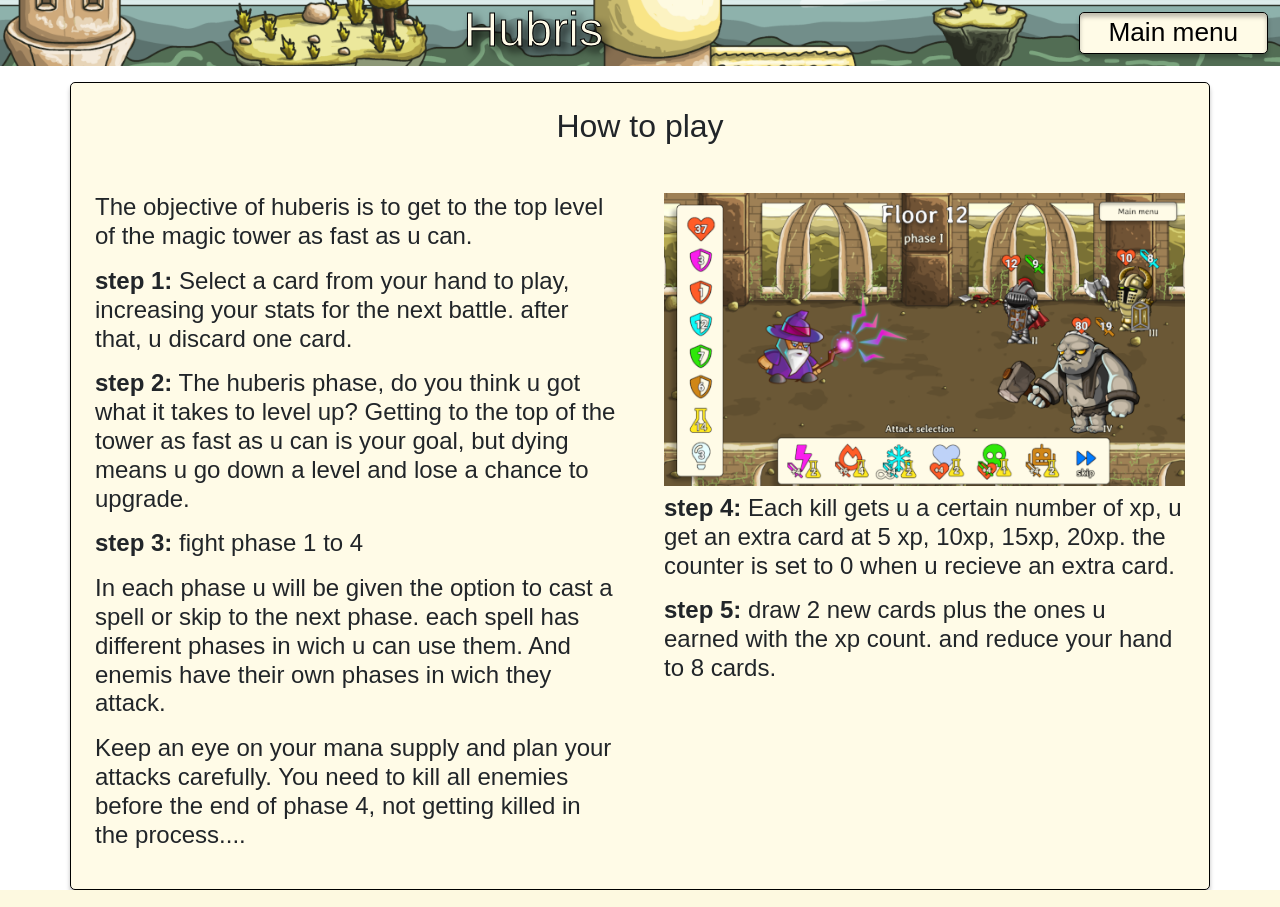
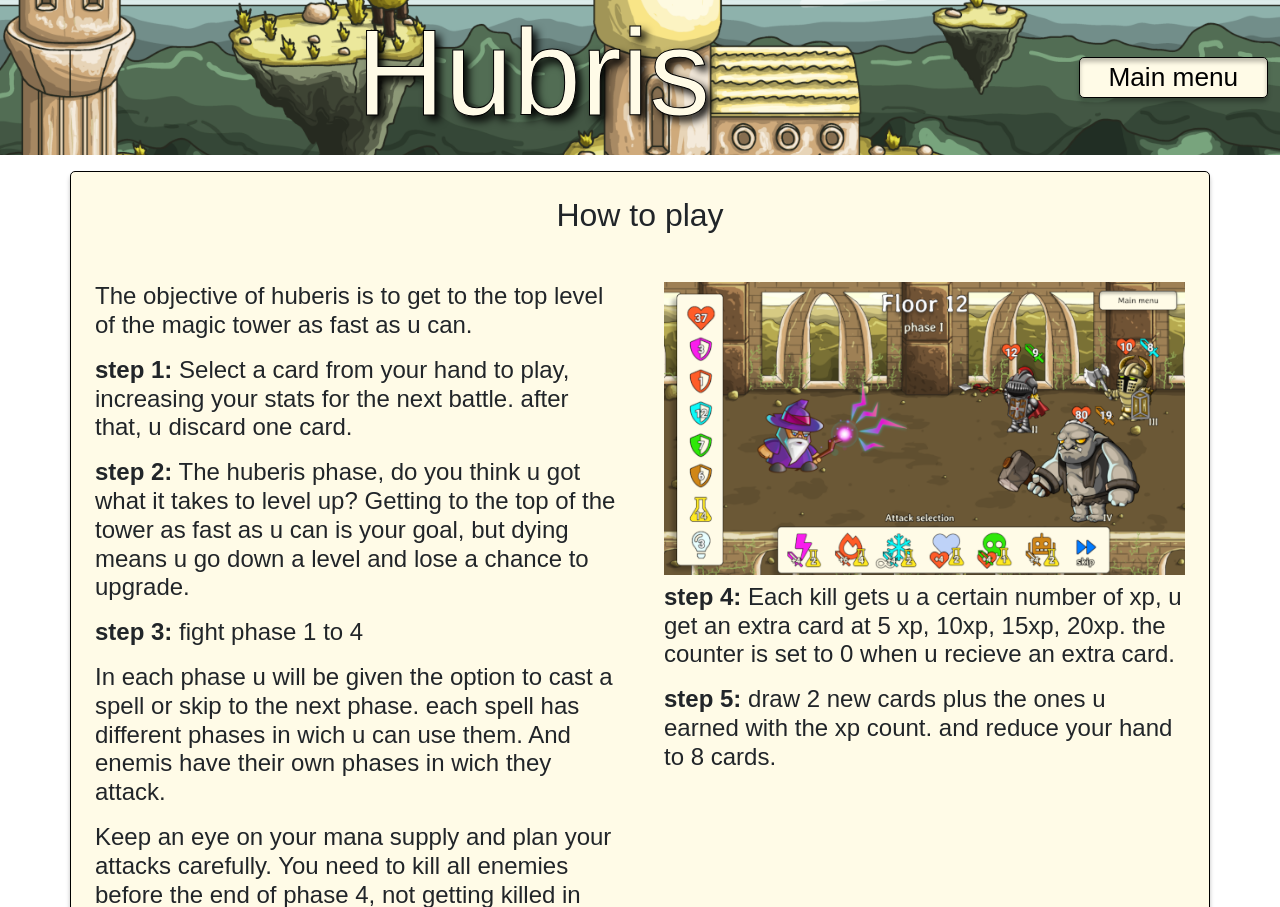
Before and after one commit to JorisPaarde/Hubris, a Django app: page /how-to-play/ in a window 1280 px wide. Shown: the top 907 px of the page. Run offline with Django 3.2, Linux system fonts and the light colour scheme; some web fonts are replaced.

Commit message:
Adjusted title size and message margin

```diff
--- a/templates/base.html
+++ b/templates/base.html
@@ -40,7 +40,7 @@
     {% block header %}
     {% endblock %}
     {% if messages %}
-    <div class="container mt-2">
+    <div class="container">
         <div class="row">
             <div class="col-10 offset-1 col-md-6 offset-md-3 col-lg-4 offset-lg-4 text-center menu-banner messages">
                 {% for message in messages %}
--- a/templates/includes/header.html
+++ b/templates/includes/header.html
@@ -6,7 +6,7 @@
             {% endif %}
             <div class="row d-flex align-items-center">
                 <div class="col-6 col-sm-8 col-md-9 col-xl-10">
-                    <h1 class="title text-center medium-large-text">Hubris</h1>
+                    <h1 class="title text-center large-text">Hubris</h1>
                 </div>
                 <div class="col-6 col-sm-4 col-md-3 col-xl-2">
                     <div class="row">
```
Also changed, not shown: db.sqlite3.
